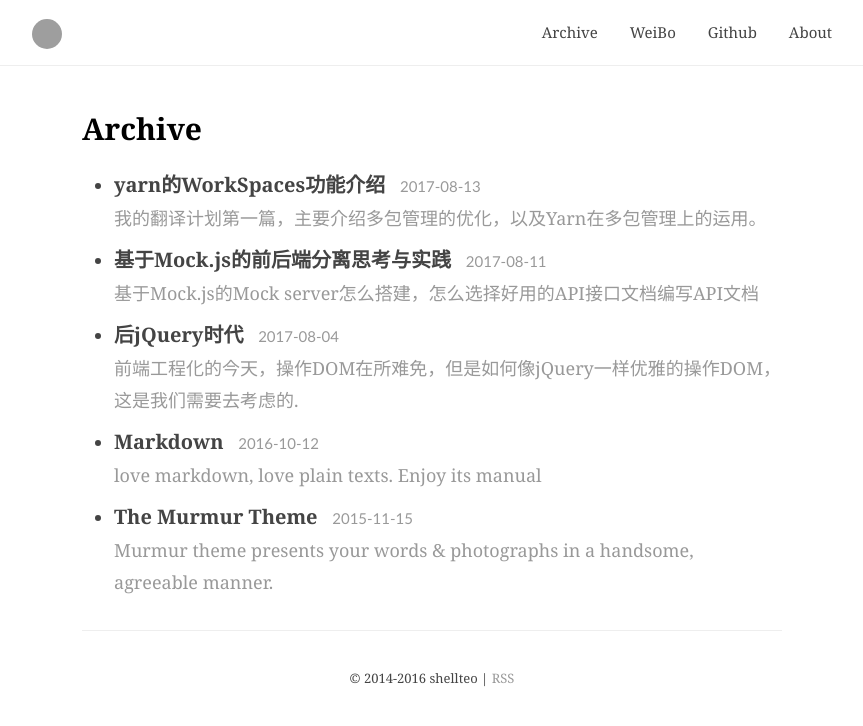
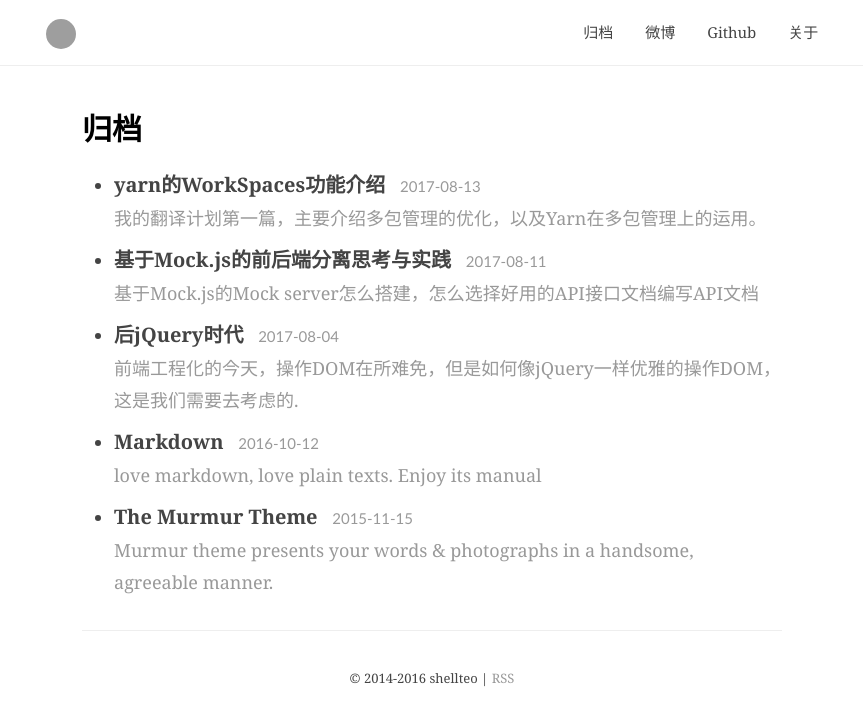
Before and after one commit to shellteo/shellteo.github.io, a Jekyll site: the page built from archive/index.html, in a window 1280 px wide. Shown: the top 726 px of the page, without its empty margins (208-1071 px from the left). Built offline with Jekyll 4.4.1, drawn with Linux system fonts in a browser that asks for light colours; comment, search, counter and statistics services are not loaded; grey boxes are pictures that could not be loaded.

Commit message:
修改header

```diff
--- a/_includes/header.html
+++ b/_includes/header.html
@@ -13,10 +13,10 @@
     {% endif %}
 
     <nav class="header__nav" role="navigation">
-      <a href="{{ site.baseurl }}/archive/" class="header__link">Archive</a>
-      <a href="https://weibo.com/{{ site.weibo_username }}" class="header__link" target="_blank">WeiBo</a>
+      <a href="{{ site.baseurl }}/archive/" class="header__link">归档</a>
+      <a href="https://weibo.com/{{ site.weibo_username }}" class="header__link" target="_blank">微博</a>
       <a href="http://github.com/{{ site.github_username }}" class="header__link" target="_blank">Github</a>
-      <a href="{{ site.baseurl }}/about/" class="header__link">About</a>
+      <a href="{{ site.baseurl }}/about/" class="header__link">关于</a>
     </nav>
   </header>
 
--- a/archive/index.html
+++ b/archive/index.html
@@ -1,6 +1,6 @@
 ---
 layout: page
-title: Archive
+title: 归档
 ---
 
 <ul>
```
